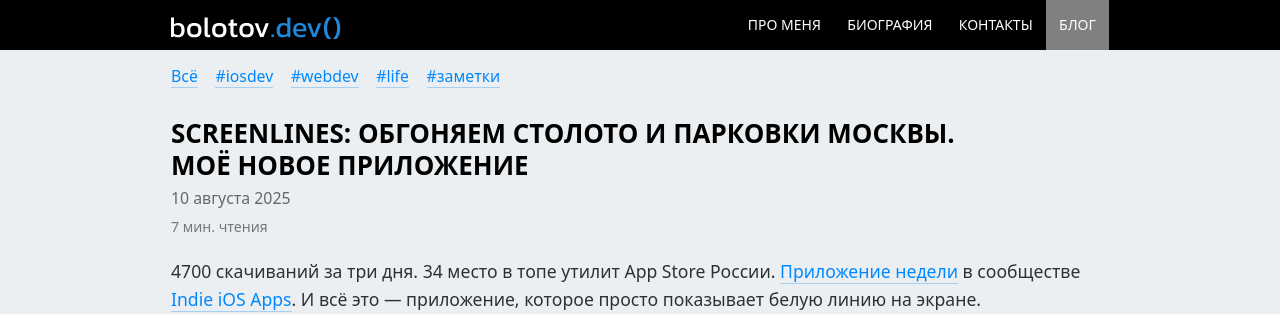
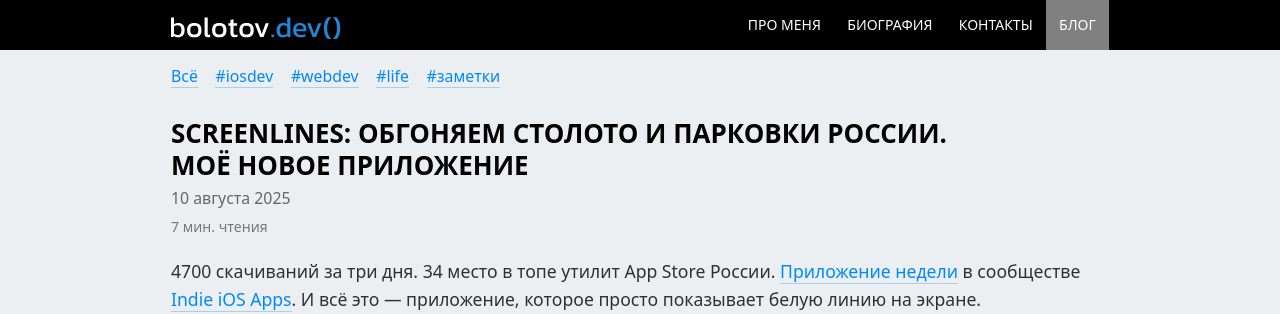
Before and after one commit to artembolotov/artembolotov.github.io, a Jekyll site: the page built from blog/_posts/2025-08-10-screenlines.md, in a window 1280 px wide and 900 px high. Shown: the top 314 px of the window. Built offline with Jekyll 4.4.1, drawn with Linux system fonts in a browser that asks for light colours; some of the changed text lies outside the part shown.

Commit message:
Парковки Москвы в России

```diff
--- a/blog/_posts/2025-08-10-screenlines.md
+++ b/blog/_posts/2025-08-10-screenlines.md
@@ -1,5 +1,5 @@
 ---
-title: "ScreenLines: обгоняем Столото и Парковки Москвы. Моё новое приложение"
+title: "ScreenLines: обгоняем Столото и Парковки России. Моё новое приложение"
 description: "Решаем маленькую проблему и попадаем в топ-40 App Store за 3 дня. В конце статьи секрет."
 tags: [iosdev, notes]
 image: /blog/img/2025-08-10-screenlines/preview.png
@@ -124,7 +124,7 @@ const totalSavings = totalServiceCost - totalSelfCost
 
 - **4700 скачиваний** за первые 3 дня
 - **34 место** в топе утилит App Store России
-- **Обогнали** «Парковки Москвы» и «Столото»
+- **Обогнали** «Парковки России и «Столото»
 - **География**: Россия, Нидерланды, Германия, США
 - **Оценка**: 4.9
 
```
